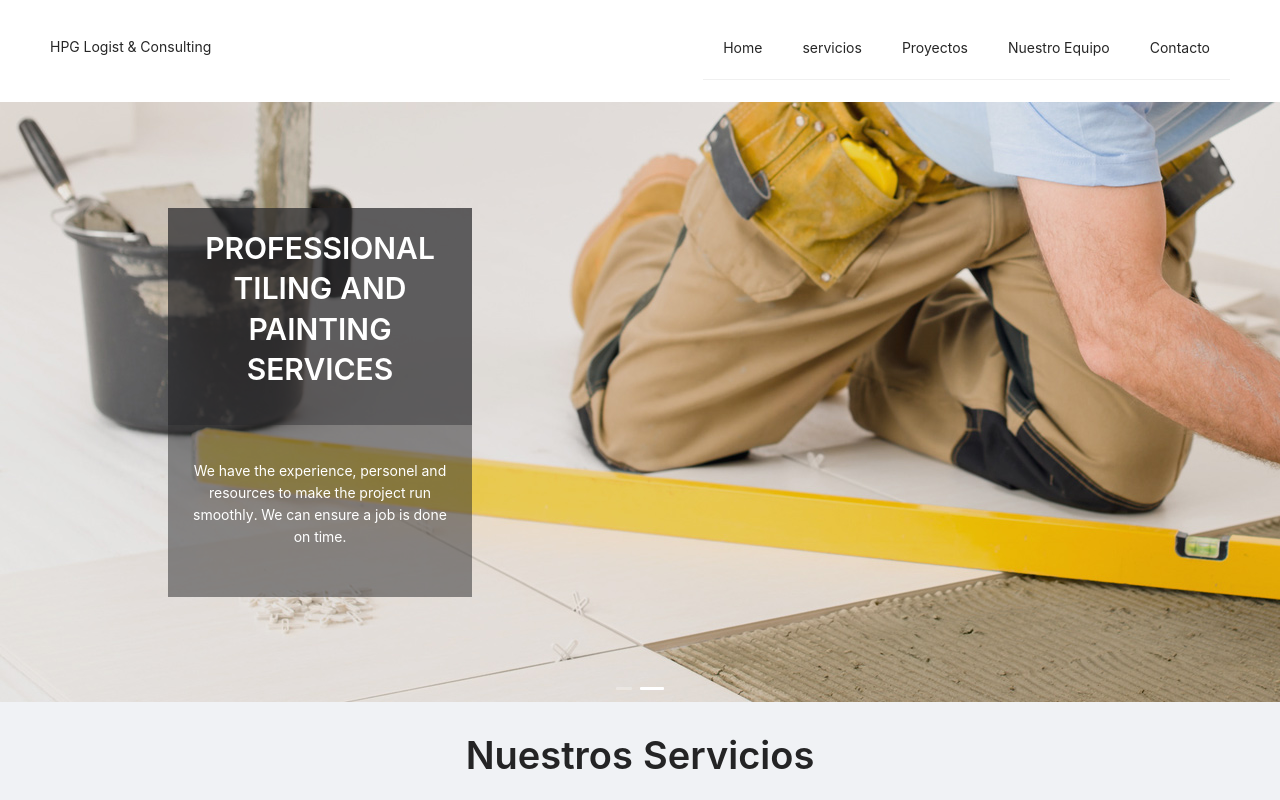
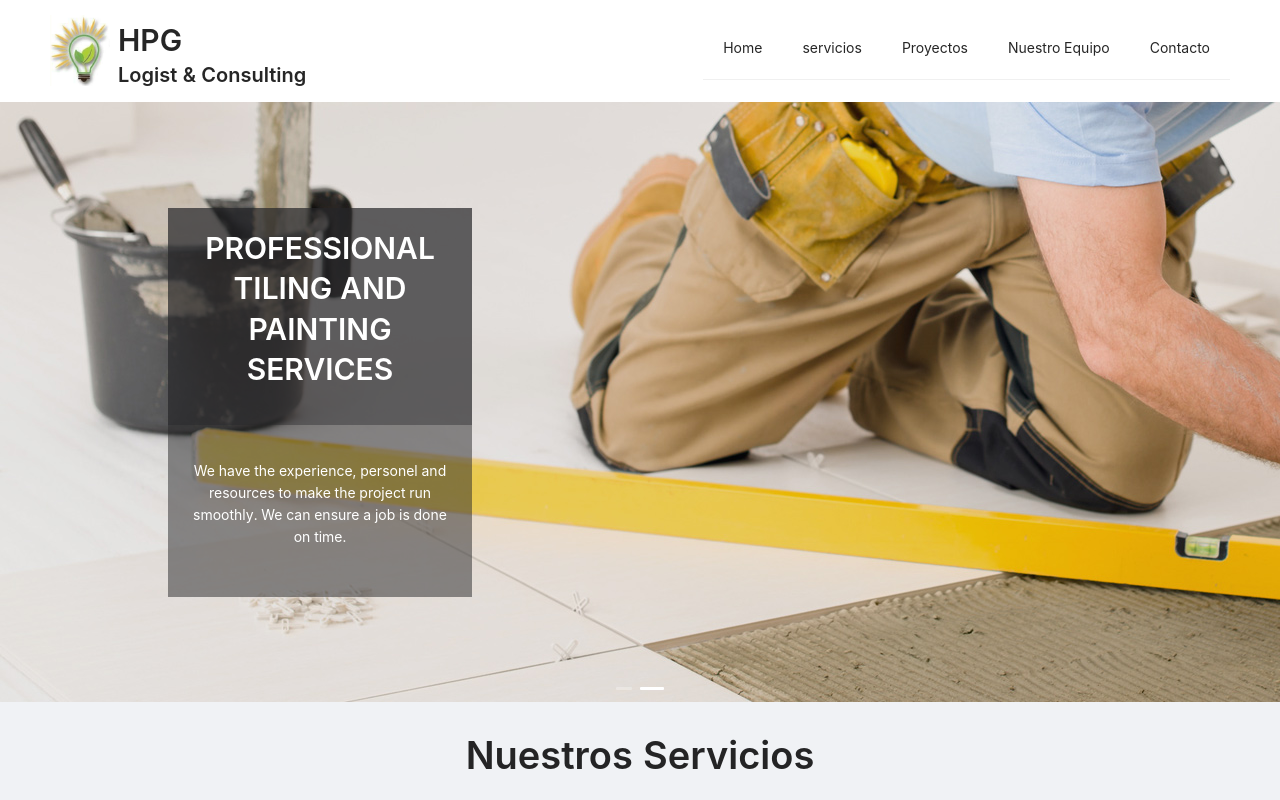
Before and after one commit to meiserBGamboa/empren-hpg, a React (Create React App) app: page / in a window 1280 px wide. Shown: the top 800 px of the page. Built offline with nearby package versions, Linux system fonts and the light colour scheme; the HTML template or start-up script is replaced by a standard one.

Commit message:
add logo

```diff
--- a/public/index.html
+++ b/public/index.html
@@ -2,7 +2,7 @@
 <html lang="en">
   <head>
     <meta charset="utf-8" />
-    <link rel="icon" href="%PUBLIC_URL%/favicon.ico" />
+    <link rel="icon" href="%PUBLIC_URL%/logo-01.ico" />
     <meta name="viewport" content="width=device-width, initial-scale=1" />
     <meta name="theme-color" content="#000000" />
     <meta
--- a/src/pages/Home/index.js
+++ b/src/pages/Home/index.js
@@ -16,7 +16,14 @@ const Home = () => {
                 <Layout >
                     <Carousel autoplay>
                         <div >
-                            <div style={{backgroundImage: `url(${(banner1) ? banner1 : banner1})`, height: 600}} class="slider-content-box">
+                            <div
+                                style={{
+                                    backgroundImage: `url(${(banner1) ? banner1 : banner1})`,
+                                    height: 600,
+                                    backgroundSize: '100%',
+                                    backgroundPosition: 'center',
+                                    backgroundRepeat: 'no-repeat'
+                                }} >
                                 <Row gutter={16}
                                     align='middle'
                                     style={{textAlign: 'center', height: '100%', margin: '0'}}
--- a/src/pages/Navbar/index.js
+++ b/src/pages/Navbar/index.js
@@ -1,14 +1,24 @@
-import { Layout, Menu } from "antd"
+import { Col, Layout, Menu, Row, Typography } from "antd"
 import { Link } from "react-router-dom"
 import LinkerAnchor from "./LinkerAnchor"
+import logoNav from '../../assets/images/logo-01.png'
 
 const {Header} = Layout
+const { Title } = Typography
 
 const Navbar = () => {
     return (
         <Header style={{background: '#fff', height: 102, paddingTop: 15}}>
-            <div style={{width: 200, float: 'left'}}>
-                <div>{'HPG Logist & Consulting'}</div>
+            <div style={{width: 400, float: 'left'}}>
+                <Row gutter={8} >
+                    <Col span={4} >
+                        <img alt="logo" src={logoNav} style={{width: '100%'}} />
+                    </Col>
+                    <Col span={20} >
+                        <Title level={2} style={{marginTop: 5, marginBottom: 0}} >{'HPG'}</Title>
+                        <Title level={4} style={{marginTop: 0, marginBottom: 0}} >{'Logist & Consulting'}</Title>
+                    </Col>
+                </Row>
             </div>
             <Menu theme="light" mode="horizontal" items={
                 [
```
Also changed, not shown: src/assets/images/logo-01.png (added), src/pages/Home/Banner.js (added), 1 other file (tests, documents, lock files or other folders).
